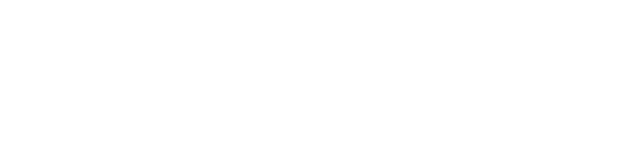
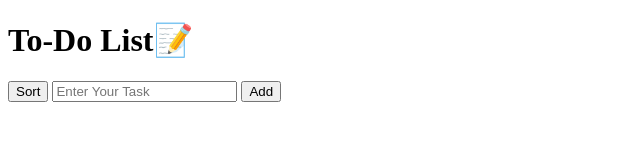
Before and after one commit to Laiquah/todolistredo, a plain HTML site: page index.html in a window 1280 px wide. Shown: the whole page, without its empty margins (0-640 px from the left). Drawn offline with Linux system fonts and the light colour scheme.

Commit message:
content done

```diff
--- a/index.html
+++ b/index.html
@@ -8,6 +8,15 @@
     <title>To-Do List</title>
 </head>
 <body>
+    <div id="cont">
+        <h1>To-Do List📝</h1>
+        <button id="sort">Sort</button>
+        <input placeholder="Enter Your Task" id="input">
+        <button id="add">Add</button>
+        <ul id="list">
+
+        </ul>
+        </div>
     <script src="./script/code.js"></script>
 </body>
 </html>
```
